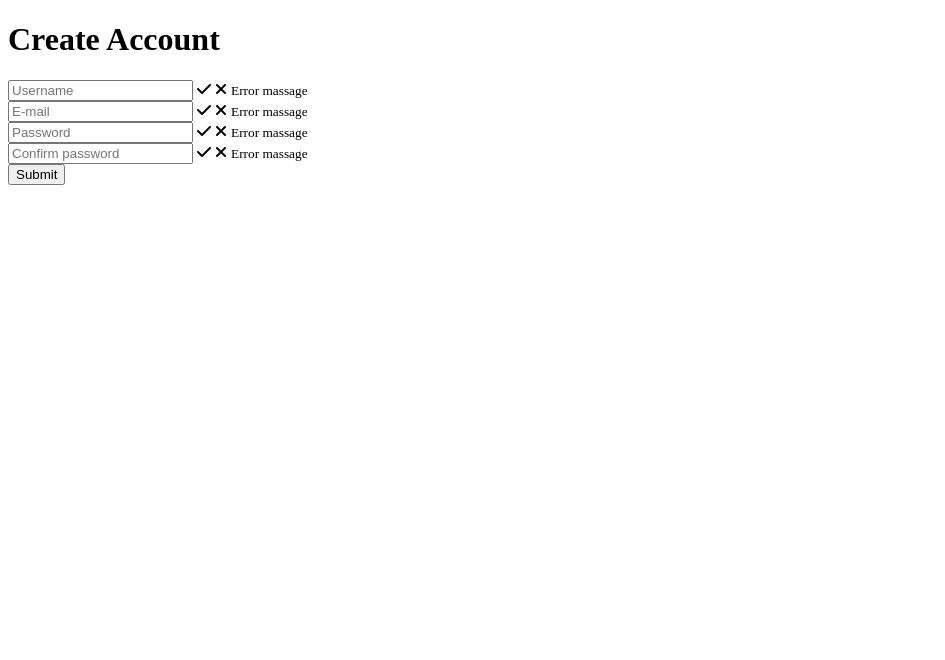
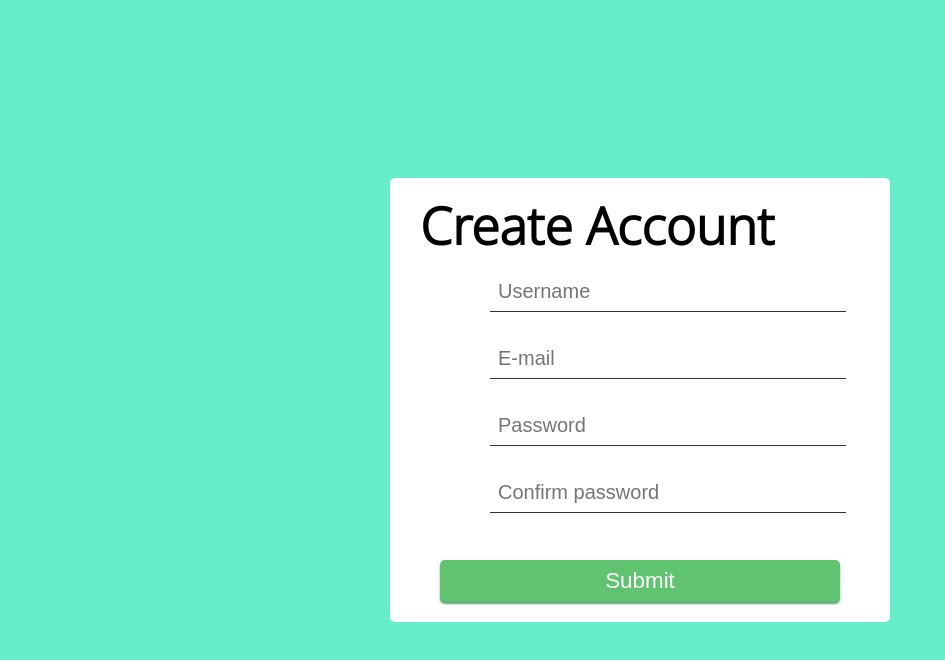
Before and after one commit to Yosif-Abbas/sign-up, a website: page src/index.html in a window 1280 px wide. Shown: the whole page, without its empty margins (0-945 px from the left). Drawn offline with Linux system fonts and the light colour scheme; the site is published under a folder, as on GitHub Pages, so addresses that start at the root find nothing.

Commit message:
last toutches

```diff
--- a/src/index.html
+++ b/src/index.html
@@ -4,7 +4,7 @@
     <meta charset="UTF-8">
     <meta http-equiv="X-UA-Compatible" content="IE=edge">
     <meta name="viewport" content="width=device-width, initial-scale=1.0">
-    <link rel="stylesheet" href="/dist/style.css">
+    <link rel="stylesheet" href="../dist/style.css">
     <link rel="preconnect" href="https://fonts.googleapis.com">
     <link rel="preconnect" href="https://fonts.gstatic.com" crossorigin>
     <link href="https://fonts.googleapis.com/css2?family=Noto+Sans:wght@100;200;300&display=swap" rel="stylesheet">
```
